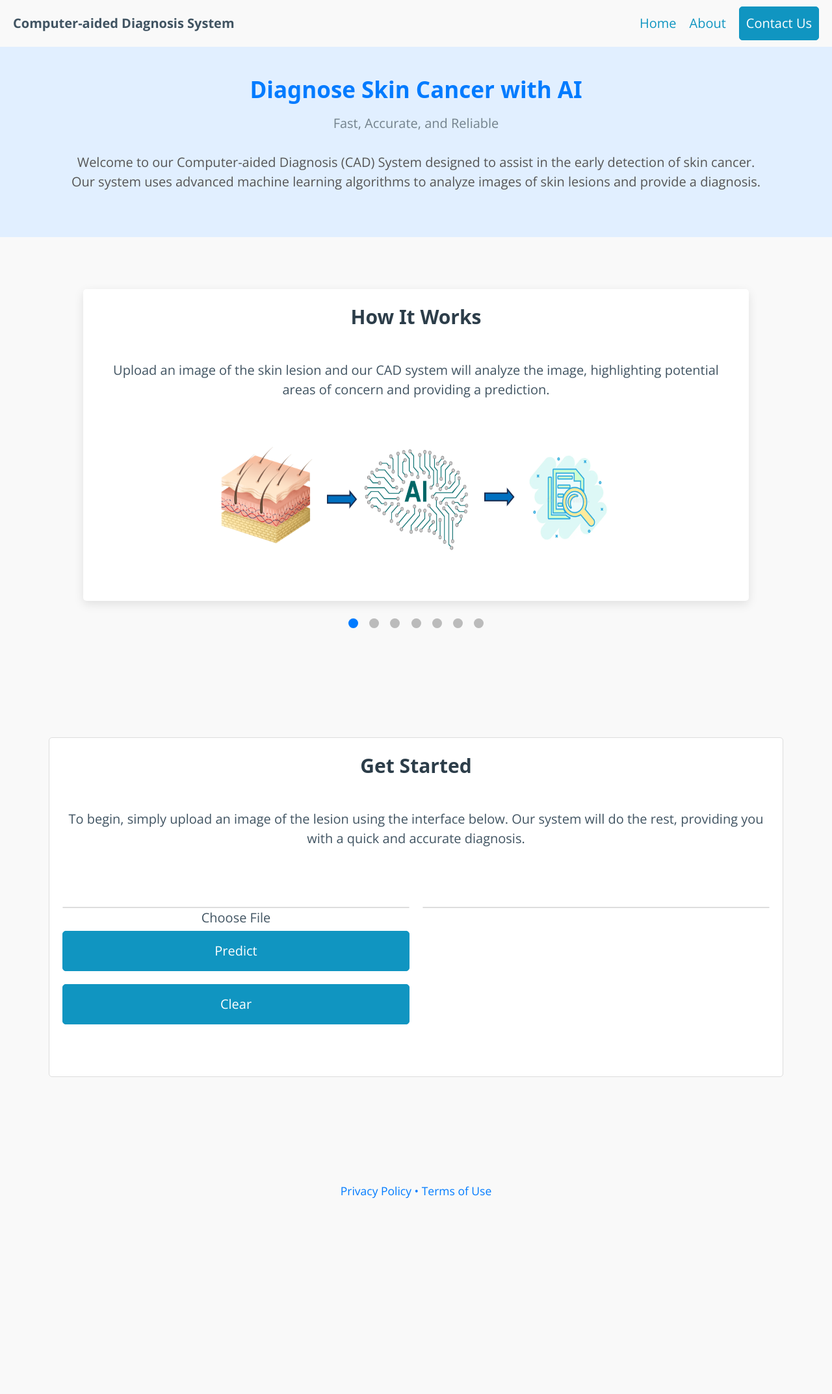
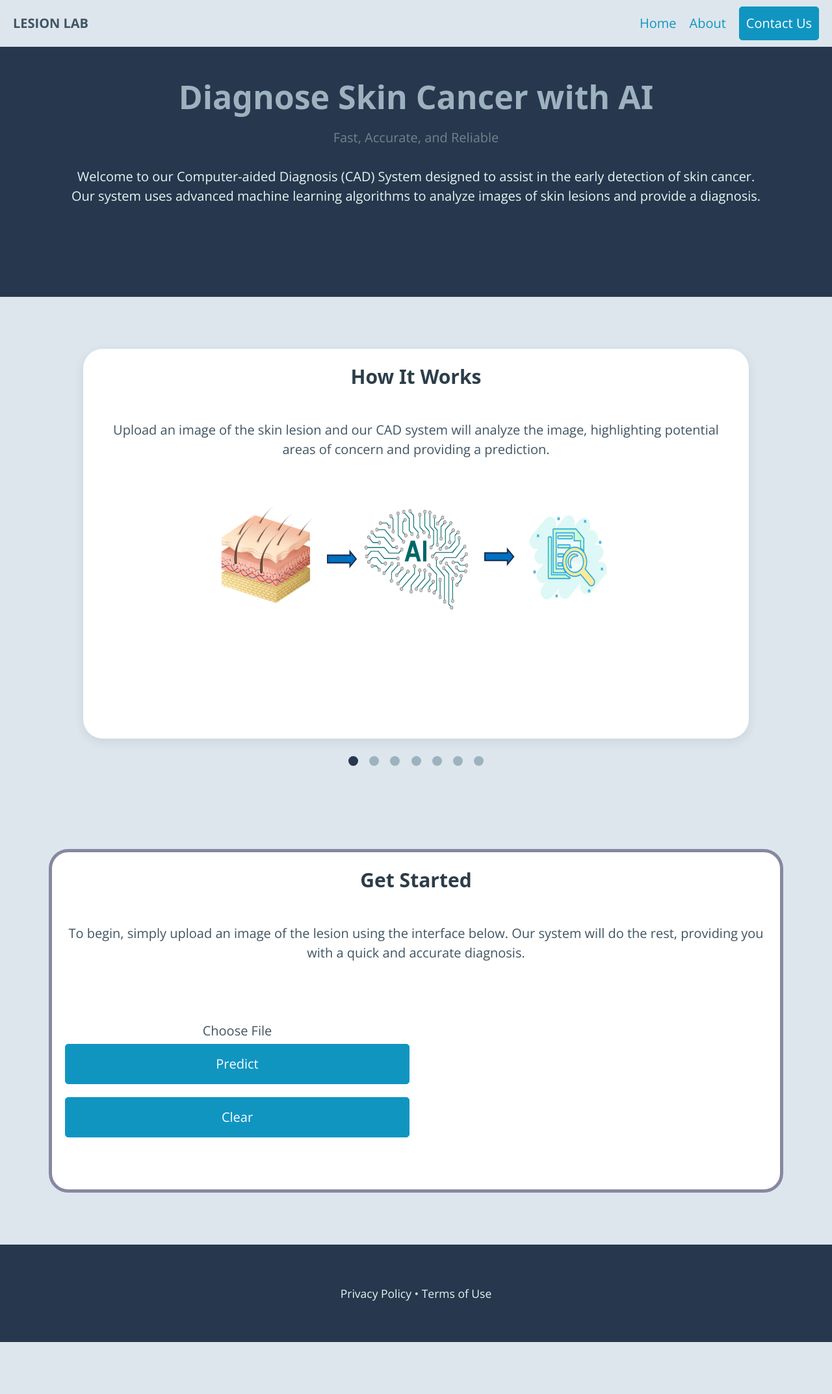
Before and after one commit to fortuneCook1e/skinCancerClassification, a Flask app: page / in a window 1280 px wide. Shown: the whole page at 65% size. Before the commit the page ends 1845 px from the top, so only its background shows below. Run offline with Flask 3, Linux system fonts and the light colour scheme.

Commit message:
blue colour scheme, privacy, terms&cond

```diff
--- a/templates/layout.css
+++ b/static/layout.css
@@ -1,34 +1,42 @@
 html, body {
     font-family: 'Open Sans', sans-serif;
-    background: #f9f9f9;
+    background: #DDE6ED; /* Lightest color for background */
 }
+
 .hero {
-    background: #e1efff;
+    background: #27374D; /* Dark blue for the hero background */
     padding: 2rem 0;
     text-align: center;
 }
-.hero h2 {
-    color: #007bff;
+
+.hero h1 {
+    color: #9DB2BF; /* Light blue for heading */
     margin-bottom: 0.5rem;
+    font-size: 2.5em;
 }
+
 .hero p {
-    color: #555;
+    color: #E7F6F2;
+    margin-bottom: 5rem;
 }
+
 .card {
-    background: #fff;
-    border: 1px solid #ddd;
-    border-radius: 5px;
+    background: #ffffff;
+    border: 5px solid #8787A3; /* Dark blue for border */
+    border-radius: 30px;
     padding: 1rem;
     margin-top: 1rem;
 }
+
 .card:hover {
-    box-shadow: 0 5px 15px rgba(0,0,0,0.1);
+    box-shadow: 0 5px 15px rgba(39, 55, 77, 0.2); /* Shadow color adjusted to match palette */
 }
+
 .icon {
     display: inline-block;
     width: 40px;
     height: 40px;
-    background: #007bff;
+    background: #526D82; /* Secondary blue for icons */
     border-radius: 50%;
     color: white;
     text-align: center;
@@ -36,37 +44,44 @@ html, body {
     margin-right: 10px;
     vertical-align: middle;
 }
+
 .button:hover {
-    background-color: lightgray;
+    background-color: #27374D; /* Dark blue for button hover */
+    color: #DDE6ED; /* Lightest color for text on hover */
     transition: background-color 0.3s;
 }
+
 footer {
-    color: #007bff;
+    color: #E7F6F2; /* Dark blue for footer text */
     padding: 1rem 0;
     text-align: center;
 }
+
 footer a {
-    color: #007bff;
+    color: #E7F6F2;
     text-decoration: none;
 }
+
 footer a:hover {
     text-decoration: underline;
 }
+
 .inference-interface {
     text-align: center;
-    padding-top: 2rem;
 }
+
 .image-preview, .result-preview {
-    border: 1px solid #ddd;
     border-radius: 5px;
     overflow: hidden;
     margin-top: 1rem;
 }
+
 .image-preview img, .result-preview img {
     width: 100%;
-    height: auto;
+    height: 50vh;
     display: block;
 }
+
 .model {
     display: grid;
     grid-template-columns: repeat(auto-fit, minmax(192px, 1fr));
@@ -79,19 +94,22 @@ footer a:hover {
 .carousel {
     position: relative;
     margin: auto;
-    max-width: 6/00px; /* Adjust as necessary */
     width: 80%;
-    height: 30%;
 }
 
 .carousel-slides .slide {
-    height: 50vh;
-    display: none;
+    height: 75vh;
+    background: #ffffff;
     padding: 20px;
     text-align: center;
-    background: #fff;
+    border-radius: 30px;
+    box-shadow: 0 5px 15px rgba(39, 55, 77, 0.1);
+}
+
+.carousel-slides img {
+    width: 50vw;
+    height: 50vh;
     border-radius: 5px;
-    box-shadow: 0 5px 15px rgba(0,0,0,0.1);
 }
 
 .carousel-slides .active {
@@ -108,12 +126,12 @@ footer a:hover {
     height: 15px;
     width: 15px;
     margin: 0 6px;
-    background-color: #bbb;
+    background-color: #9DB2BF; /* Light blue for inactive dots */
     border-radius: 50%;
     display: inline-block;
     transition: background-color 0.6s ease;
 }
 
 .carousel-indicators .dot.active, .carousel-indicators .dot:hover {
-    background-color: #007bff;
+    background-color: #27374D; /* Dark blue for active/hovered dots */
 }
--- a/templates/upload.html
+++ b/templates/upload.html
@@ -2,11 +2,12 @@
 <html lang="en">
 <head>
     <meta charset="UTF-8">
-    <title>Computer-aided Diagnosis (CAD) System</title>
+    <title>LESION LAB</title>
     <link href="https://fonts.googleapis.com/css2?family=Open+Sans:wght@400;600;700&display=swap" rel="stylesheet">
     <link rel="stylesheet" href="https://cdn.jsdelivr.net/npm/@picocss/pico@1/css/pico.min.css">
+    <link rel="stylesheet" href="static/layout.css">
     <meta name="viewport" content="width=device-width, initial-scale=1">
-    <style>
+    <!--<style>
         html, body {
             font-family: 'Open Sans', sans-serif;
             background: #f9f9f9;
@@ -88,7 +89,6 @@
         .carousel {
             position: relative;
             margin: auto;
-            max-width: 6/00px; /* Adjust as necessary */
             width: 80%;
             height: 30%;
           }
@@ -133,13 +133,13 @@
           }
 
 
-    </style>
+    </style> -->
 </head>
 <body>
 
 <nav class="container-fluid">
     <ul>
-        <li><strong>Computer-aided Diagnosis System</strong></li>
+        <li><strong>LESION LAB</strong></li>
     </ul>
     <ul>
         <li><a href="#">Home</a></li>
@@ -150,7 +150,7 @@
 
 <section class="hero">
     <hgroup>
-        <h2>Diagnose Skin Cancer with AI</h2>
+        <h1>Diagnose Skin Cancer with AI</h1>
         <h3>Fast, Accurate, and Reliable</h3>
     </hgroup>
     <p>
@@ -169,27 +169,33 @@
             <img src="static\image\pipeline.png" alt="pipeline" style="height: 30vh">
           </div>
         <div class="slide" id="slide2">
-          <p>Step 1: Click the "Choose File" button to upload an image of a skin lesion.</p>
+            <h2>Step 1: </h2>
+            <p>Click the "Choose File" button to upload an image of a skin lesion.</p>
             <img src="static/image/choose_file.png" alt="Choose File">
         </div>
         <div class="slide" id="slide3">
-          <p>Step 2: After selecting the image, click "Predict" to start the analysis.</p>
+            <h2>Step 2: </h2>
+            <p>After selecting the image, click "Predict" to start the analysis.</p>
             <img src="static/image/start_predict.png" alt="Start Prediction">
         </div>
         <div class="slide" id="slide4">
-          <p>Step 3: View the analyzed image with contours highlighting the lesion.</p>
+            <h2>Step 3: </h2>
+            <p>View the analyzed image with contours highlighting the lesion.</p>
             <img src="static/image/contour.png" alt="Contour">
         </div>
         <div class="slide" id="slide5">
-          <p>Step 4: Check the predicted class indicating if the lesion is benign or malignant.</p>
+            <h2>Step 4: </h2>
+            <p>Check the predicted class indicating if the lesion is benign or malignant.</p>
             <img src="static/image/pred_class.png" alt="Prediction Class">
         </div>
         <div class="slide" id="slide6">
-          <p>Step 5: Review the confidence score for the prediction accuracy.</p>
+            <h2>Step 5: </h2>
+            <p>Review the confidence score for the prediction accuracy.</p>
             <img src="static/image/confidence_score.png" alt="Confidence Score">
         </div>
         <div class="slide" id="slide7">
-          <p>Step 6: If needed, click "Clear" to reset and upload a new image.</p>
+            <h2>Step 6: </h2>
+            <p>If needed, click "Clear" to reset and upload a new image.</p>
             <img src="static/image/clear_img.png" alt="Clear Results">
         </div>
       </div>
@@ -236,11 +242,13 @@
 </main>
 
 <!-- Subscription Section, Footer, and Script remains unchanged -->
+<section class="hero">
 <footer class="container">
     <small>
-        <a href="#">Privacy Policy</a> • <a href="#">Terms of Use</a>
+        <a href="static\privacy.html" target="_blank">Privacy Policy</a> • <a href="static\terms.html" target="_blank">Terms of Use</a>
     </small>
 </footer>
+</section>
 
 <script>
     const imageUpload = document.getElementById('imageUpload');
```
Also changed, not shown: static/privacy.html (added, +58 -0 lines), static/terms.html (added, +60 -0 lines). Lines whose indentation alone changed are shown as unchanged.
